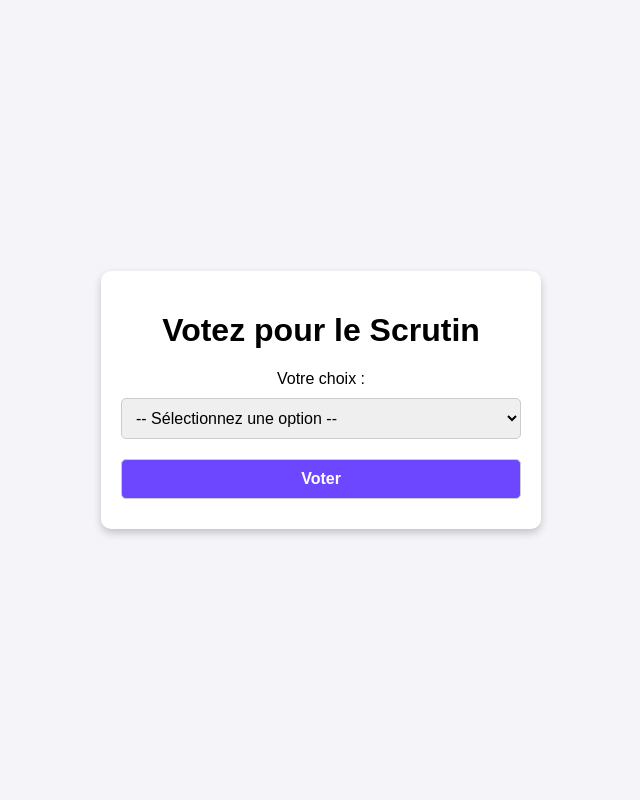
After one commit to fouuuadi/PyVote, a Flask app: template templates/vote_page.html in a window 1280 px wide. The commit adds this page. Shown: the whole page, without its empty margins (319-959 px from the left). Run offline with Flask 3, Linux system fonts and the light colour scheme; the template is opened without the code that fills it, so the values that code supplies are empty.

Commit message:
update: add page vote , route voute

```diff
--- a/api/routes/auth.py
+++ b/api/routes/auth.py
@@ -37,7 +37,7 @@ def signup():
                 "gender": gender,
                 "participation_poll": [],
                 "location": [],
-                "creation_pulls": [],
+                "creation_polls": [],
                 "active_user": active_user,
                 "commentaire": []
             }
--- /dev/null
+++ b/templates/vote_page.html
@@ -0,0 +1,62 @@
+<!DOCTYPE html>
+<html lang="en">
+<head>
+    <meta charset="UTF-8">
+    <meta name="viewport" content="width=device-width, initial-scale=1.0">
+    <title>Vote pour le Scrutin</title>
+    <style>
+        body {
+            font-family: Arial, sans-serif;
+            background-color: #f4f4f9;
+            margin: 0;
+            padding: 0;
+            display: flex;
+            justify-content: center;
+            align-items: center;
+            height: 100vh;
+        }
+        .container {
+            background-color: #fff;
+            padding: 20px;
+            border-radius: 10px;
+            box-shadow: 0 4px 8px rgba(0, 0, 0, 0.2);
+            max-width: 400px;
+            width: 100%;
+            text-align: center;
+        }
+        select, button {
+            padding: 10px;
+            margin: 10px 0;
+            width: 100%;
+            border: 1px solid #ccc;
+            border-radius: 5px;
+            font-size: 16px;
+        }
+        button {
+            background-color: #6c47ff;
+            color: white;
+            font-weight: bold;
+            cursor: pointer;
+            transition: background-color 0.3s;
+        }
+        button:hover {
+            background-color: #5434c6;
+        }
+    </style>
+</head>
+<body>
+    <div class="container">
+        <h1>Votez pour le Scrutin</h1>
+        <form method="POST" action="/vote/{{ ballot._id }}">
+            <label for="response">Votre choix :</label>
+            <select name="responses" id="response" required>
+                <option value="" disabled selected>-- Sélectionnez une option --</option>
+                {% for option in ballot.poll_response %}
+                <option value="{{ option }}">{{ option }}</option>
+                {% endfor %}
+            </select>
+            <button type="submit">Voter</button>
+        </form>
+    </div>
+</body>
+</html>
```
Also changed, not shown: api/routes/ballot.py (+62 -0 lines), templates/view_ballots.html (+8 -2 lines).
